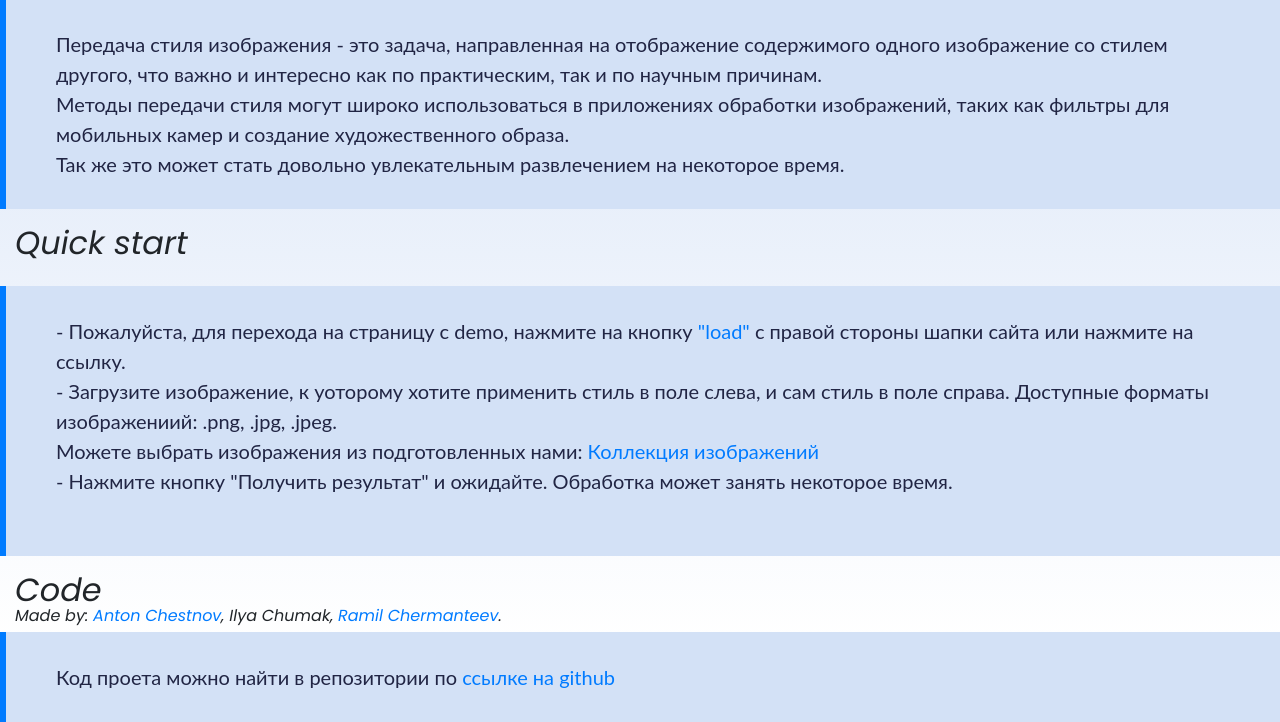
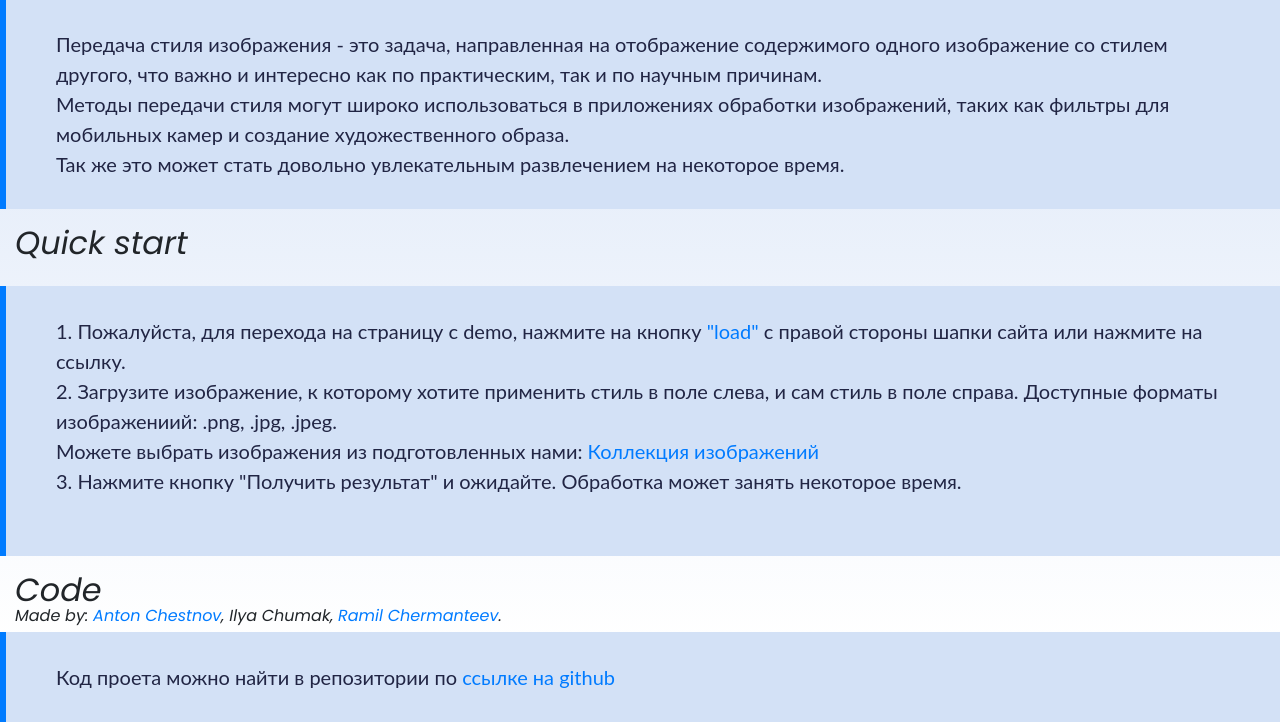
Before and after one commit to ChesnovAE/flask_ml_api, a Flask app: page / in a window 1280 px wide. Shown: the part 308-1030 px from the top of the page. Run offline with Flask 2, Linux system fonts and the light colour scheme; some libraries are stand-ins or nearby versions.

Commit message:
fix text on homepage

```diff
--- a/app/templates/index.html
+++ b/app/templates/index.html
@@ -17,11 +17,11 @@
 
         <h2 class="text-style">Quick start</h2>
         <div class="text-block simple-text-style">
-            - Пожалуйста, для перехода на страницу с demo, нажмите на кнопку <a href="/load">"load"</a> с правой стороны шапки сайта или нажмите на ссылку. <br />
-            - Загрузите изображение, к уоторому хотите применить стиль в поле слева, и сам стиль в поле справа.
+            1. Пожалуйста, для перехода на страницу с demo, нажмите на кнопку <a href="/load">"load"</a> с правой стороны шапки сайта или нажмите на ссылку. <br />
+            2. Загрузите изображение, к которому хотите применить стиль в поле слева, и сам стиль в поле справа.
             Доступные форматы изображениий: .png, .jpg, .jpeg. <br />
             Можете выбрать изображения из подготовленных нами: <a href="https://drive.google.com/drive/folders/1F73iU4Csx8UTp6Y8FxLTIvoDzHvggxD8?usp=sharing">Коллекция изображений</a> <br />
-            - Нажмите кнопку "Получить результат" и ожидайте. Обработка может занять некоторое время. <br /><br />
+            3. Нажмите кнопку "Получить результат" и ожидайте. Обработка может занять некоторое время. <br /><br />
         </div>
 
         <h2 class="text-style">Code</h2>
```
